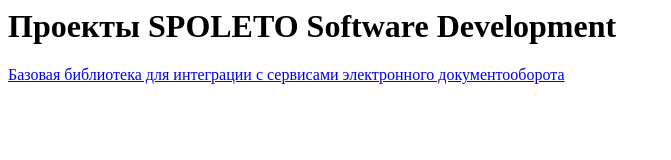
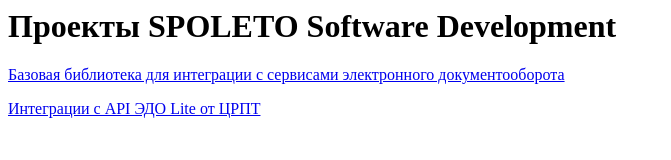
Before and after one commit to spoleto-software/Spoleto-Software.github.io, a plain HTML site: page index.html in a window 1280 px wide. Shown: the whole page, without its empty margins (0-671 px from the left). Drawn offline with Linux system fonts and the light colour scheme.

Commit message:
Add link to CRPT integration manual

```diff
--- a/index.html
+++ b/index.html
@@ -1,3 +1,4 @@
 <h1>Проекты SPOLETO Software Development</h1>
 
 <p><a href="https://spoleto-software.github.io/CIS.EDM/">Базовая библиотека для интеграции  с сервисами электронного документооборота</a></p>
+<p><a href="https://spoleto-software.github.io/CIS.EDM.CRPT/">Интеграции  с API ЭДО Lite от ЦРПТ</a></p>
```
